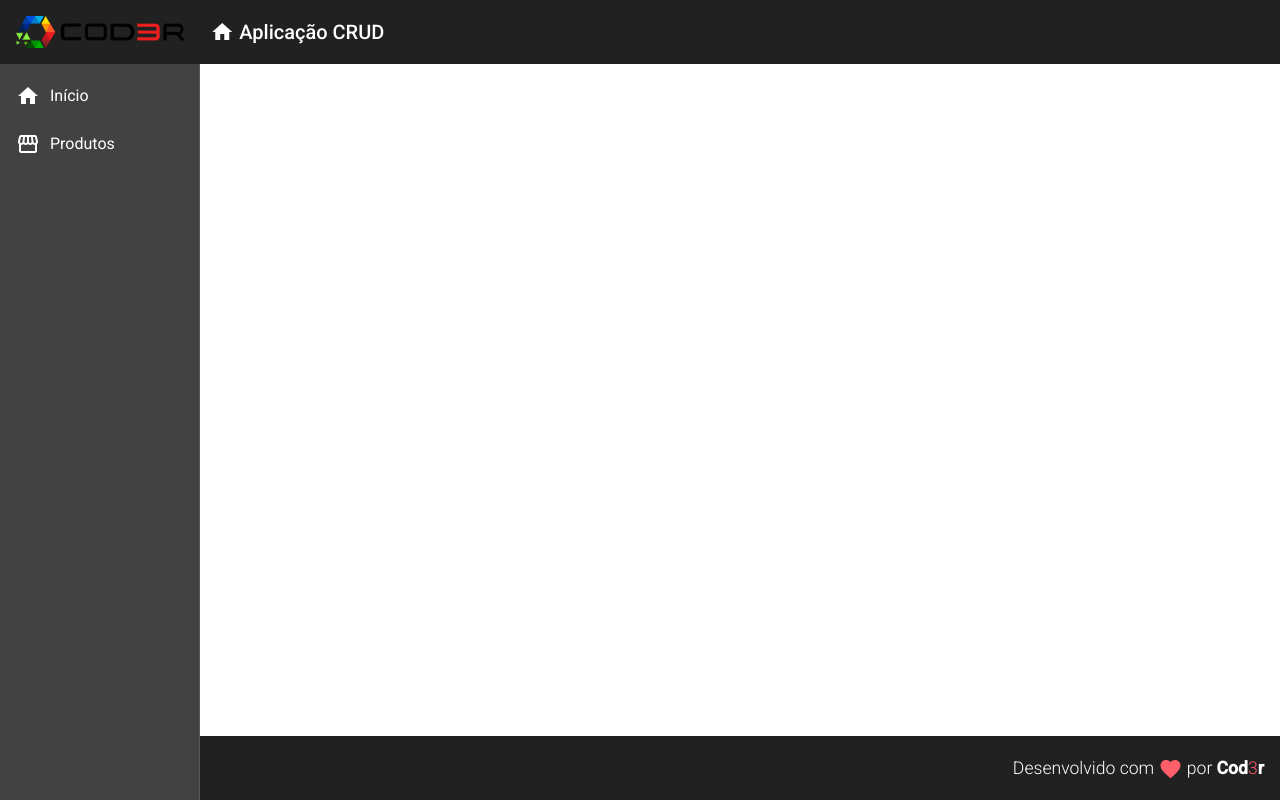
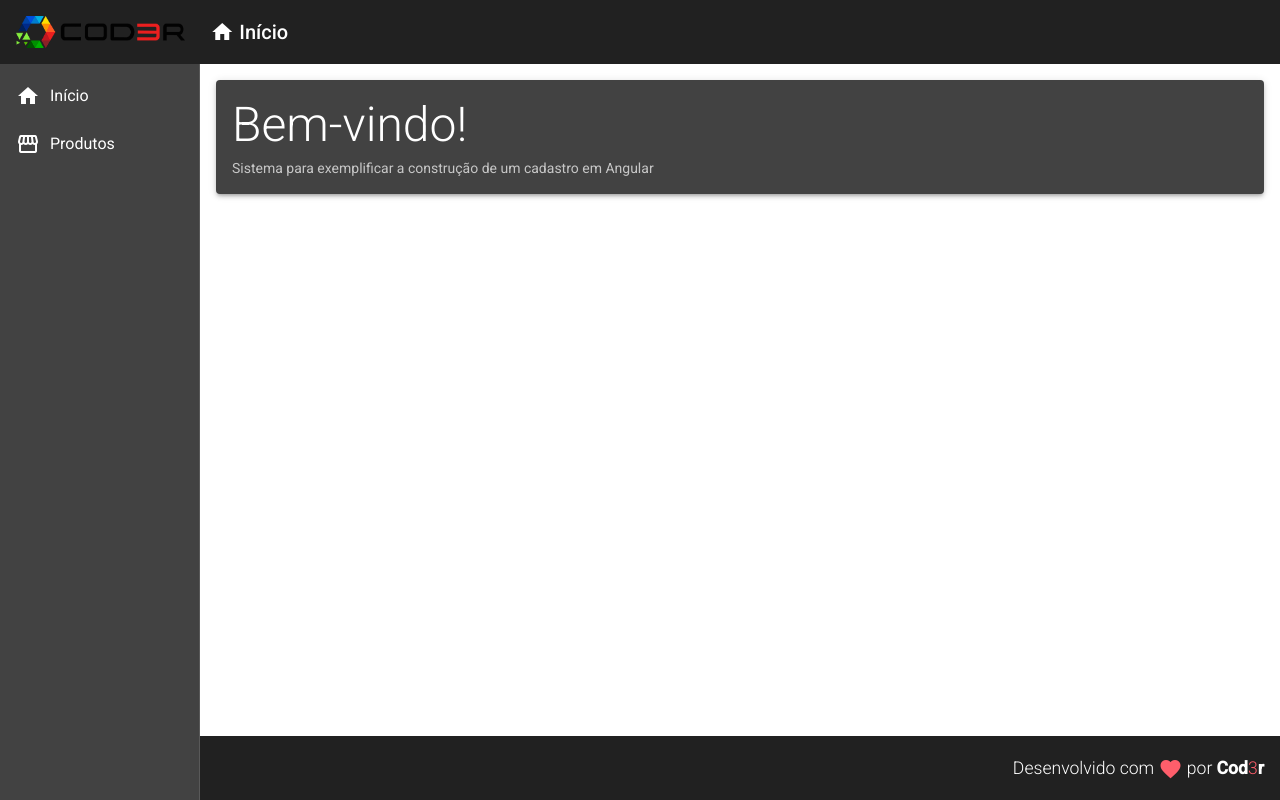
Before and after one commit to yuriouverney/Angular-9-Essencial, an Angular app in the folder frontend/: page / in a window 1280 px wide. Built offline with nearby package versions, Linux system fonts and the light colour scheme.

Commit message:
criando o componente Home

```diff
--- a/frontend/src/app/componentes/template/header/header.component.html
+++ b/frontend/src/app/componentes/template/header/header.component.html
@@ -9,7 +9,7 @@
             <i class="material-icons">
                 home
             </i>
-            Aplicação CRUD
+            Início
         </a>
     </span>
 </mat-toolbar>
--- a/frontend/src/app/componentes/template/nav/nav.component.html
+++ b/frontend/src/app/componentes/template/nav/nav.component.html
@@ -17,6 +17,6 @@
         </mat-nav-list>
     </mat-sidenav>
     <mat-sidenav-content class="content">
-        <router-outlet></router-outlet>
+        <app-home></app-home>
     </mat-sidenav-content>
 </mat-sidenav-container>
--- /dev/null
+++ b/frontend/src/app/views/home/home.component.css
@@ -0,0 +1,10 @@
+.home .title{
+    font-size: 3rem;
+    font-weight: 300;
+    line-height: 1.2;
+}
+
+.home .subtitle{
+    font-size: 1.1 rem;
+
+}
--- /dev/null
+++ b/frontend/src/app/views/home/home.component.html
@@ -0,0 +1,8 @@
+<mat-card class="home mat-elevation-z3">
+    <mat-card-title class="title">
+        Bem-vindo!
+    </mat-card-title>
+    <mat-card-subtitle class="subtitle">
+        Sistema para exemplificar a construção de um cadastro em Angular
+    </mat-card-subtitle>
+</mat-card>
--- /dev/null
+++ b/frontend/src/app/views/home/home.component.ts
@@ -0,0 +1,15 @@
+import { Component, OnInit } from '@angular/core';
+
+@Component({
+  selector: 'app-home',
+  templateUrl: './home.component.html',
+  styleUrls: ['./home.component.css']
+})
+export class HomeComponent implements OnInit {
+
+  constructor() { }
+
+  ngOnInit(): void {
+  }
+
+}
```
Also changed, not shown: frontend/src/app/app.module.ts (+8 -4 lines), 1 other file (tests, documents, lock files or other folders).
